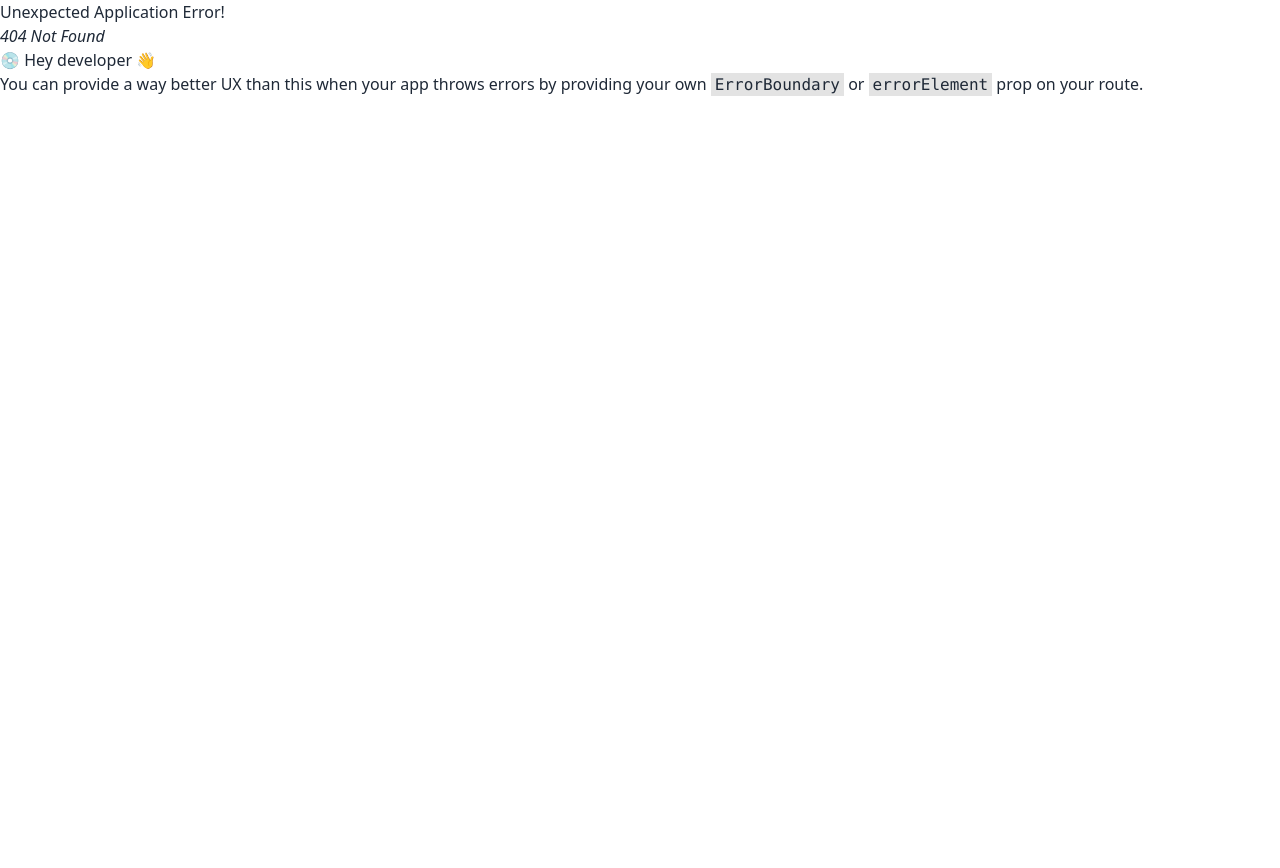
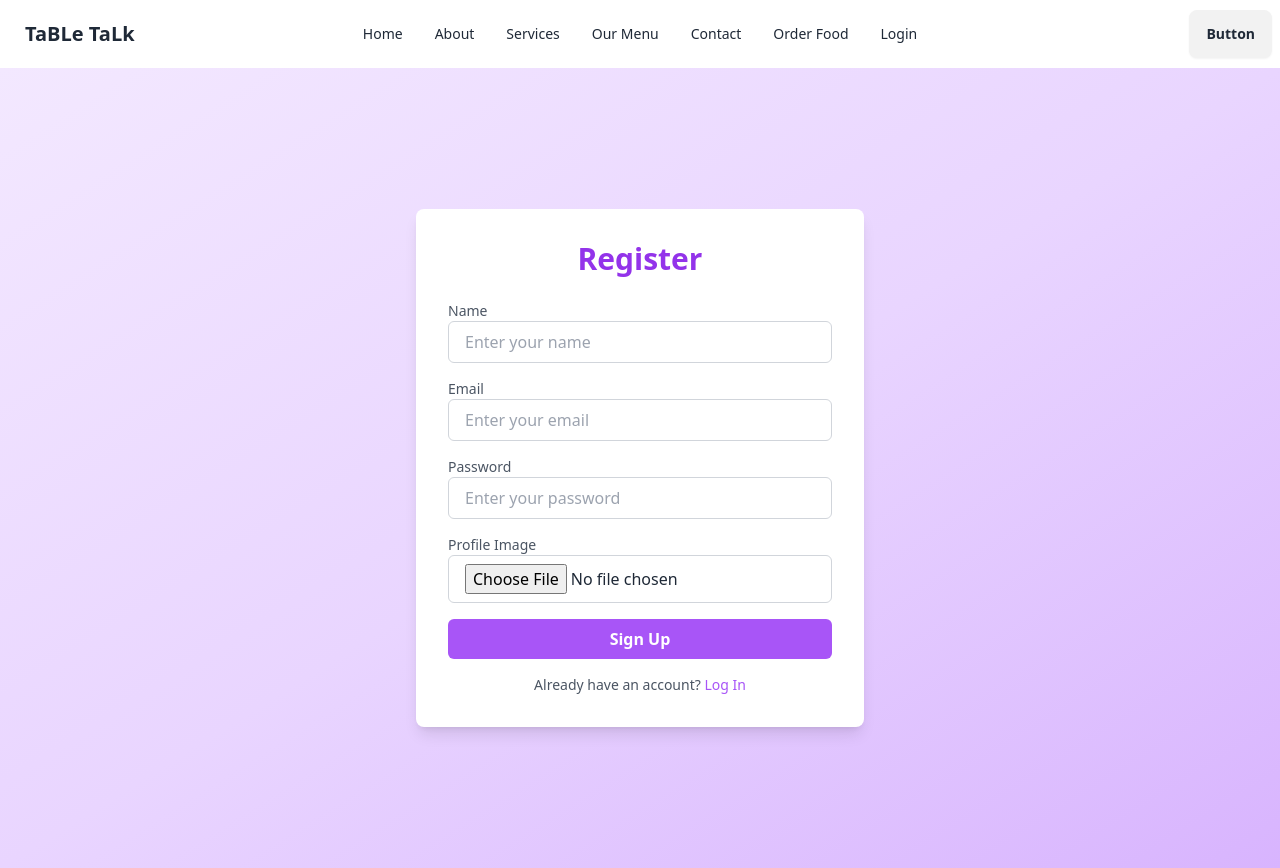
Before and after one commit to Tamal2026/table-talk-client, a React (Vite) app: page /signUp in a window 1280 px wide. Before the commit this address had no page. Before the commit the page ends 800 px from the top, so only its background shows below. Built offline with nearby package versions, Linux system fonts and the light colour scheme; a web font is replaced by a local one.

Commit message:
Login page completet

```diff
--- a/src/Pages/About/About.jsx
+++ b/src/Pages/About/About.jsx
@@ -1,4 +1,3 @@
-import { FaUtensils } from "react-icons/fa";
 import SectionTitle from '../../components/SectionTitle/SectionTitle'
 import Cover from "../Shared/Cover/Cover";
 
--- a/src/Pages/Home/Menu/Menu.jsx
+++ b/src/Pages/Home/Menu/Menu.jsx
@@ -7,7 +7,7 @@ const Menu = () => {
 
 
     useEffect(() => {
-        fetch('menu.json')
+        fetch('http://localhost:5000/menu')
             .then(res => res.json())
             .then(data => {
                 const popularItems = data.filter(item => item.type === 'popular');
--- /dev/null
+++ b/src/Pages/Login/Login.jsx
@@ -0,0 +1,84 @@
+import { Link } from "react-router-dom";
+
+const Login = () => {
+    return (
+      <div className="flex items-center justify-center min-h-screen bg-gradient-to-br from-blue-100 via-blue-200 to-blue-300">
+        <div className="flex flex-col md:flex-row w-full max-w-6xl bg-white shadow-lg rounded-lg overflow-hidden transform transition-all duration-500 hover:shadow-2xl hover:scale-105">
+          {/* Left Side - Image with Gradient Overlay */}
+          <div
+            className="md:w-1/2 w-full hidden md:flex items-center justify-center bg-cover bg-center relative"
+            style={{
+              backgroundImage:
+                "url('https://i.ibb.co/7KS2FV5/fast-food-removebg-preview.jpg')",
+            }}
+          >
+            <div className="absolute inset-0 bg-gradient-to-b from-black to-transparent opacity-60"></div>
+          </div>
+
+          {/* Right Side - Form */}
+          <div className="md:w-1/2 w-full p-12 md:p-16 animate-fade-in">
+            <h2 className="text-4xl font-semibold text-center text-blue-600 mb-8">Login</h2>
+            <form className="space-y-6">
+              <div>
+                <label
+                  htmlFor="email"
+                  className="block text-sm font-medium text-gray-600"
+                >
+                  Email
+                </label>
+                <input
+                  type="email"
+                  id="email"
+                  placeholder="Enter your email"
+                  className="w-full px-4 py-3 border border-gray-300 rounded-md focus:ring-2 focus:ring-blue-400 focus:outline-none transition duration-300 ease-in-out transform hover:scale-105"
+                />
+              </div>
+              <div>
+                <label
+                  htmlFor="password"
+                  className="block text-sm font-medium text-gray-600"
+                >
+                  Password
+                </label>
+                <input
+                  type="password"
+                  id="password"
+                  placeholder="Enter your password"
+                  className="w-full px-4 py-3 border border-gray-300 rounded-md focus:ring-2 focus:ring-blue-400 focus:outline-none transition duration-300 ease-in-out transform hover:scale-105"
+                />
+              </div>
+              <div className="flex items-center justify-between">
+                <label className="flex items-center">
+                  <input
+                    type="checkbox"
+                    className="form-checkbox h-4 w-4 text-blue-500 transition duration-300 ease-in-out transform hover:scale-105"
+                  />
+                  <span className="ml-2 text-sm text-gray-600">Remember me</span>
+                </label>
+                <a
+                  href="#"
+                  className="text-sm text-blue-500 hover:underline transition duration-300 ease-in-out"
+                >
+                  Forgot password?
+                </a>
+              </div>
+              <button
+                type="submit"
+                className="w-full py-3 bg-blue-500 text-white rounded-md font-semibold hover:bg-blue-600 transform hover:scale-105 transition duration-300 ease-in-out"
+              >
+                Log In
+              </button>
+            </form>
+            <p className="mt-8 text-center text-sm text-gray-600">
+              Don’t have an account?{" "}
+              <Link to="/signUp" className="text-blue-500 hover:underline">
+                Sign Up
+              </Link>
+            </p>
+          </div>
+        </div>
+      </div>
+    );
+  };
+
+export default Login;
--- a/src/Pages/Navbar/Navbar.jsx
+++ b/src/Pages/Navbar/Navbar.jsx
@@ -21,6 +21,10 @@ const navOptions = (
       <li>
       <Link to="/orderFood">Order Food</Link>
       </li>
+      <li>
+      <Link to="/login">Login</Link>
+      </li>
+
     </>
   );
 
--- a/src/Pages/OrderFood/OrderFood.jsx
+++ b/src/Pages/OrderFood/OrderFood.jsx
@@ -1,8 +1,9 @@
+import Cover from "../Shared/Cover/Cover";
 
 const OrderFood = () => {
     return (
         <div>
-
+           <Cover img={"https://i.ibb.co.com/phnJC0P/order-food.png"} titleName={"My Order"}></Cover>
         </div>
     );
 };
--- a/src/Pages/OurMenu/OurMenu.jsx
+++ b/src/Pages/OurMenu/OurMenu.jsx
@@ -11,7 +11,7 @@ const OurMenu = () => {
   });
 
   useEffect(() => {
-    fetch("menu.json")
+    fetch("http://localhost:5000/menu")
       .then((res) => res.json())
       .then((data) => {
         const categories = {
--- /dev/null
+++ b/src/Pages/SignUp/SignUp.jsx
@@ -0,0 +1,95 @@
+import { useState } from 'react';
+
+const SignUp = () => {
+  const [image, setImage] = useState(null);
+
+  // Handle image upload preview
+  const handleImageUpload = (e) => {
+    const file = e.target.files[0];
+    if (file) {
+      setImage(URL.createObjectURL(file));
+    }
+  };
+
+  return (
+    <div className="flex items-center justify-center min-h-screen bg-gradient-to-br from-purple-100 via-purple-200 to-purple-300">
+      <div className="w-full max-w-md bg-white p-8 shadow-lg rounded-lg transform transition-all duration-500 hover:shadow-2xl hover:scale-105">
+        <h2 className="text-3xl font-semibold text-center text-purple-600 mb-6 animate-fade-in">
+          Register
+        </h2>
+        <form className="space-y-4 animate-fade-in">
+          {/* Name Field */}
+          <div>
+            <label htmlFor="name" className="block text-sm font-medium text-gray-600">
+              Name
+            </label>
+            <input
+              type="text"
+              id="name"
+              placeholder="Enter your name"
+              className="w-full px-4 py-2 border border-gray-300 rounded-md focus:ring-2 focus:ring-purple-400 focus:outline-none transition duration-300 ease-in-out transform hover:scale-105"
+            />
+          </div>
+
+          {/* Email Field */}
+          <div>
+            <label htmlFor="email" className="block text-sm font-medium text-gray-600">
+              Email
+            </label>
+            <input
+              type="email"
+              id="email"
+              placeholder="Enter your email"
+              className="w-full px-4 py-2 border border-gray-300 rounded-md focus:ring-2 focus:ring-purple-400 focus:outline-none transition duration-300 ease-in-out transform hover:scale-105"
+            />
+          </div>
+
+          {/* Password Field */}
+          <div>
+            <label htmlFor="password" className="block text-sm font-medium text-gray-600">
+              Password
+            </label>
+            <input
+              type="password"
+              id="password"
+              placeholder="Enter your password"
+              className="w-full px-4 py-2 border border-gray-300 rounded-md focus:ring-2 focus:ring-purple-400 focus:outline-none transition duration-300 ease-in-out transform hover:scale-105"
+            />
+          </div>
+
+          {/* Image Upload Field */}
+          <div>
+            <label className="block text-sm font-medium text-gray-600">Profile Image</label>
+            <input
+              type="file"
+              accept="image/*"
+              onChange={handleImageUpload}
+              className="w-full px-4 py-2 border border-gray-300 rounded-md cursor-pointer focus:ring-2 focus:ring-purple-400 focus:outline-none transition duration-300 ease-in-out transform hover:scale-105"
+            />
+            {image && (
+              <div className="mt-4 flex justify-center">
+                <img src={image} alt="Preview" className="w-24 h-24 rounded-full shadow-lg" />
+              </div>
+            )}
+          </div>
+
+          {/* Submit Button */}
+          <button
+            type="submit"
+            className="w-full py-2 bg-purple-500 text-white rounded-md font-semibold hover:bg-purple-600 transform hover:scale-105 transition duration-300 ease-in-out"
+          >
+            Sign Up
+          </button>
+        </form>
+        <p className="mt-4 text-center text-sm text-gray-600">
+          Already have an account?{' '}
+          <a href="#" className="text-purple-500 hover:underline">
+            Log In
+          </a>
+        </p>
+      </div>
+    </div>
+  );
+};
+
+export default SignUp;
```
Also changed, not shown: public/menu.json (+42 -0 lines), src/Routes/routes.jsx (+27 -16 lines).
